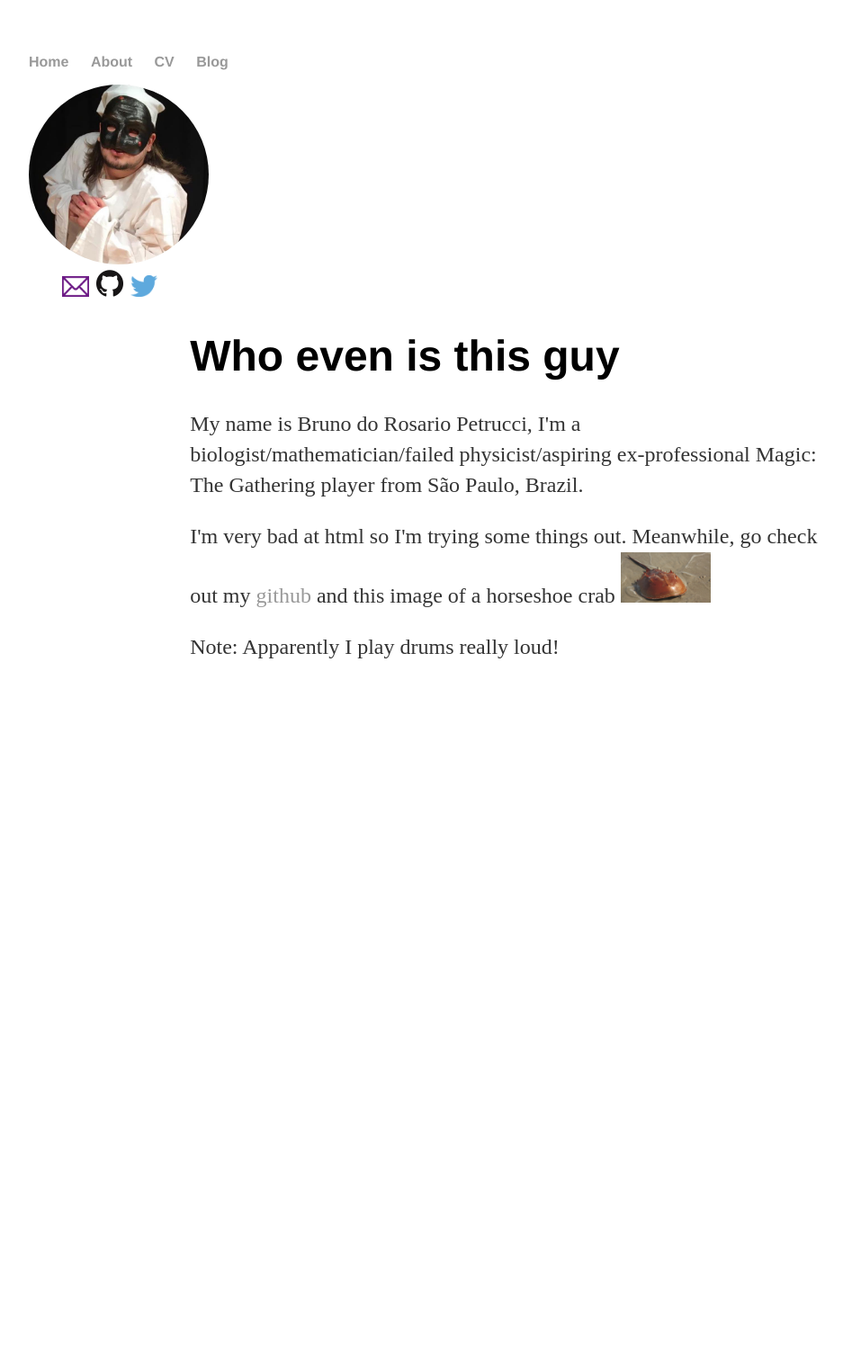
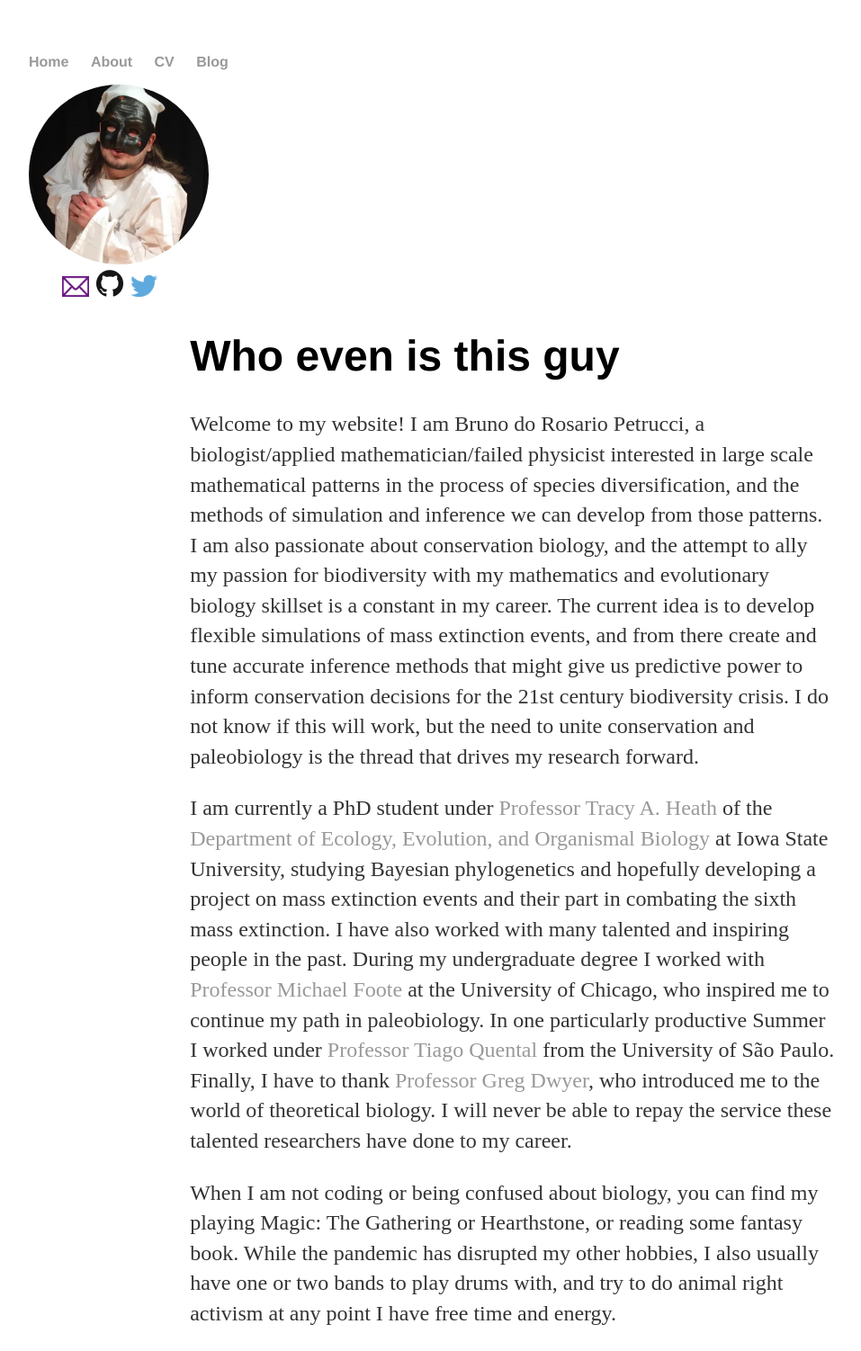
Before and after one commit to Brunnun/brunnun.github.io, a Jekyll site: the page built from about/index.html, in a window 1280 px wide. Shown: the whole page at 90% size, without its empty margins (160-1117 px from the left). Built offline with Jekyll 4.4.1, drawn with Linux system fonts in a browser that asks for light colours; before the commit the page ends 900 px from its top, so only the background shows below that.

Commit message:
Filled about a bit

```diff
--- a/about/index.html
+++ b/about/index.html
@@ -3,8 +3,9 @@ layout: default
 title: Who even is this guy
 ---
     <h1>{{ page.title }}</h1>
-    <p>My name is Bruno do Rosario Petrucci, I'm a biologist/mathematician/failed physicist/aspiring ex-professional Magic: The Gathering player from São Paulo, Brazil.</p>
 
-    <p>I'm very bad at html so I'm trying some things out. Meanwhile, go check out my <a href="https://github.com/brunnun">github</a> and this image of a horseshoe crab <img src="../img/HC.png" width=100></p>
+    <p>Welcome to my website! I am Bruno do Rosario Petrucci, a biologist/applied mathematician/failed physicist interested in large scale mathematical patterns in the process of species diversification, and the methods of simulation and inference we can develop from those patterns. I am also passionate about conservation biology, and the attempt to ally my passion for biodiversity with my mathematics and evolutionary biology skillset is a constant in my career. The current idea is to develop flexible simulations of mass extinction events, and from there create and tune accurate inference methods that might give us predictive power to inform conservation decisions for the 21st century biodiversity crisis. I do not know if this will work, but the need to unite conservation and paleobiology is the thread that drives my research forward.</p>
 
-    <p>Note: Apparently I play drums really loud!</p>
+    <p>I am currently a PhD student under <a href="https://phyloworks.org">Professor Tracy A. Heath</a> of the <a href="https://eeob.iastate.edu">Department of Ecology, Evolution, and Organismal Biology</a> at Iowa State University, studying Bayesian phylogenetics and hopefully developing a project on mass extinction events and their part in combating the sixth mass extinction. I have also worked with many talented and inspiring people in the past. During my undergraduate degree I worked with <a href="https://geosci.uchicago.edu/people/michael-foote/">Professor Michael Foote</a> at the University of Chicago, who inspired me to continue my path in paleobiology. In one particularly productive Summer I worked under <a href="https://http://ecologia.ib.usp.br/index.php/docentes/tiago">Professor Tiago Quental</a> from the University of São Paulo. Finally, I have to thank <a href="https://http://dwyerlab.uchicago.edu/">Professor Greg Dwyer</a>, who introduced me to the world of theoretical biology. I will never be able to repay the service these talented researchers have done to my career.</p>
+
+    <p>When I am not coding or being confused about biology, you can find my playing Magic: The Gathering or Hearthstone, or reading some fantasy book. While the pandemic has disrupted my other hobbies, I also usually have one or two bands to play drums with, and try to do animal right activism at any point I have free time and energy.</p>
```
